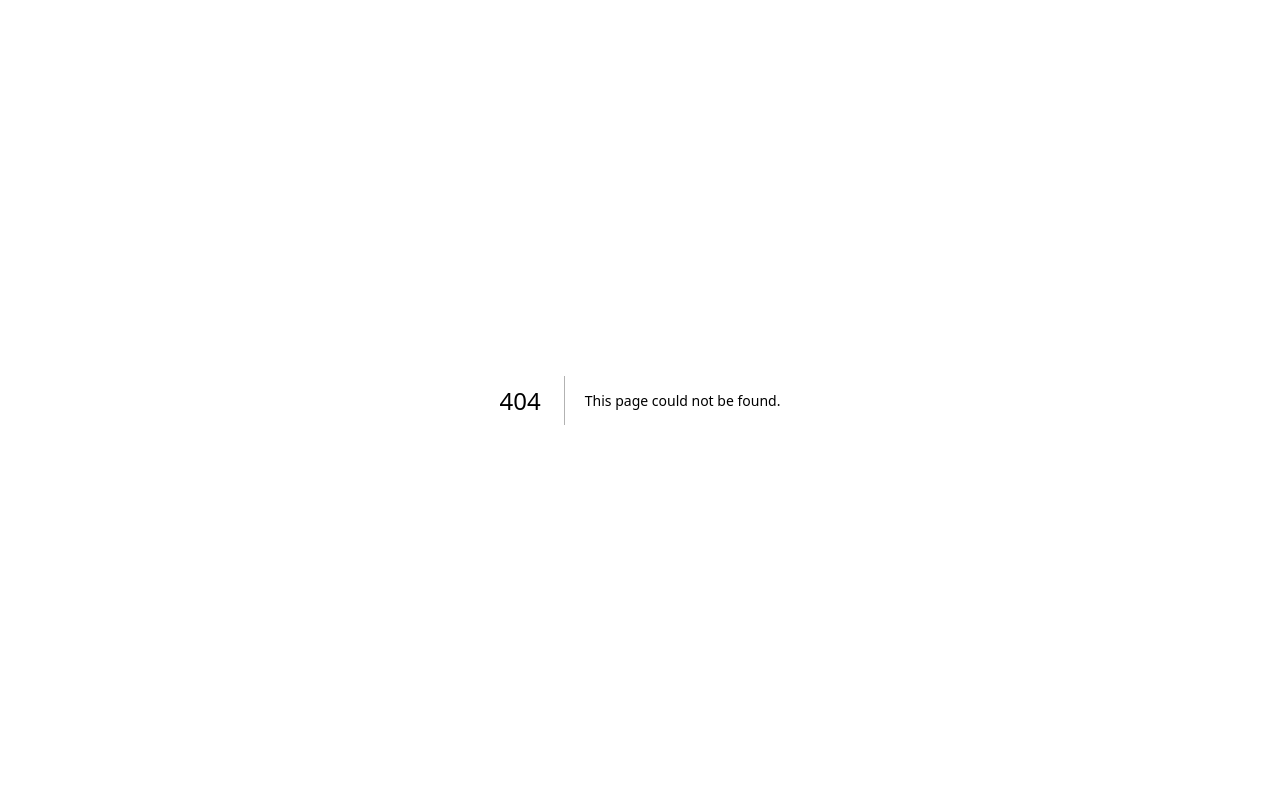
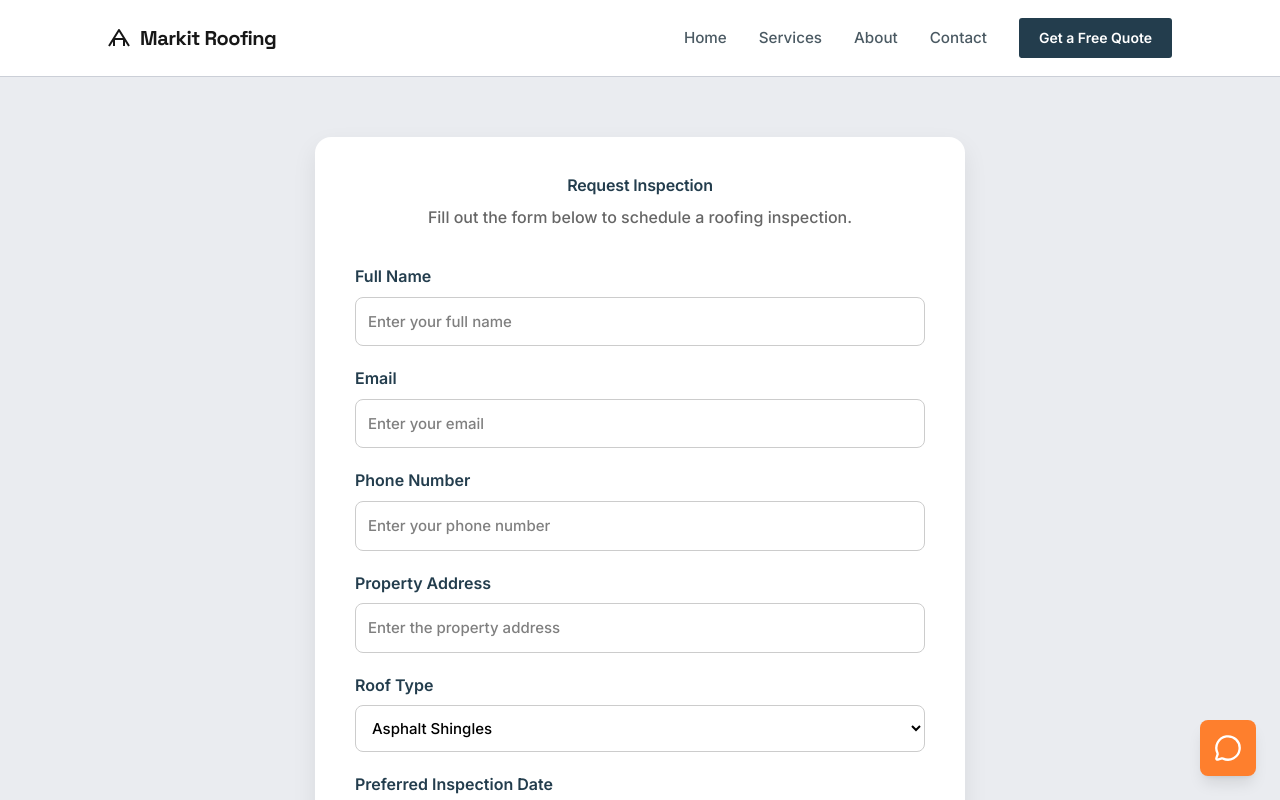
Before and after one commit to anshpreetsingh007/Bytecraft-Capestone, a Next.js app: page /customer/request-inspection in a window 1280 px wide. Before the commit this address had no page. Shown: the top 800 px of the page. Built offline with nearby package versions, Linux system fonts and the light colour scheme.

Commit message:
Added customer request inspection page

```diff
--- /dev/null
+++ b/app/customer/request-inspection/page.tsx
@@ -0,0 +1,89 @@
+"use client";
+
+import "./request-inspection.css";
+
+export default function RequestInspectionPage() {
+  return (
+    <main className="request-page">
+
+      <div className="request-card">
+
+        <h1>Request Inspection</h1>
+
+        <p className="subtitle">
+          Fill out the form below to schedule a roofing inspection.
+        </p>
+
+        <form>
+
+          <div className="form-group">
+            <label>Full Name</label>
+            <input
+              type="text"
+              placeholder="Enter your full name"
+            />
+          </div>
+
+          <div className="form-group">
+            <label>Email</label>
+            <input
+              type="email"
+              placeholder="Enter your email"
+            />
+          </div>
+
+          <div className="form-group">
+            <label>Phone Number</label>
+            <input
+              type="tel"
+              placeholder="Enter your phone number"
+            />
+          </div>
+
+          <div className="form-group">
+            <label>Property Address</label>
+            <input
+              type="text"
+              placeholder="Enter the property address"
+            />
+          </div>
+
+          <div className="form-group">
+            <label>Roof Type</label>
+
+            <select>
+              <option>Asphalt Shingles</option>
+              <option>Metal Roofing</option>
+              <option>Flat Roof</option>
+              <option>Tile Roof</option>
+              <option>Other</option>
+            </select>
+
+          </div>
+
+          <div className="form-group">
+            <label>Preferred Inspection Date</label>
+            <input type="date" />
+          </div>
+
+          <div className="form-group">
+            <label>Describe the Issue</label>
+
+            <textarea
+              rows={5}
+              placeholder="Describe any leaks, damage, or concerns..."
+            ></textarea>
+
+          </div>
+
+          <button type="submit">
+            Submit Inspection Request
+          </button>
+
+        </form>
+
+      </div>
+
+    </main>
+  );
+}
--- /dev/null
+++ b/app/customer/request-inspection/request-inspection.css
@@ -0,0 +1,104 @@
+.request-page {
+    min-height: 100vh;
+    background: #EAECF0;
+
+    display: flex;
+    justify-content: center;
+    align-items: flex-start;
+
+    padding: 60px 20px;
+}
+
+.request-card {
+    background: white;
+    width: 100%;
+    max-width: 650px;
+
+    padding: 40px;
+
+    border-radius: 16px;
+
+    box-shadow: 0 10px 25px rgba(0, 0, 0, 0.08);
+}
+
+.request-card h1 {
+    text-align: center;
+    color: #233D4D;
+    margin-bottom: 10px;
+}
+
+.subtitle {
+    text-align: center;
+    color: #666;
+    margin-bottom: 35px;
+}
+
+.form-group {
+    margin-bottom: 20px;
+}
+
+.form-group label {
+    display: block;
+
+    margin-bottom: 8px;
+
+    font-weight: 600;
+
+    color: #233D4D;
+}
+
+.form-group input,
+.form-group select,
+.form-group textarea {
+
+    width: 100%;
+
+    padding: 12px;
+
+    border: 1px solid #ccc;
+
+    border-radius: 8px;
+
+    font-size: 15px;
+
+    outline: none;
+
+    transition: 0.2s;
+}
+
+.form-group input:focus,
+.form-group select:focus,
+.form-group textarea:focus {
+
+    border-color: #FE7F2D;
+}
+
+textarea {
+    resize: vertical;
+}
+
+button {
+    width: 100%;
+
+    padding: 14px;
+
+    background: #FE7F2D;
+
+    color: white;
+
+    border: none;
+
+    border-radius: 8px;
+
+    font-size: 16px;
+
+    font-weight: bold;
+
+    cursor: pointer;
+
+    transition: 0.25s;
+}
+
+button:hover {
+    background: #e46f1d;
+}
```
Also changed, not shown: 1 other file (tests, documents, lock files or other folders).
